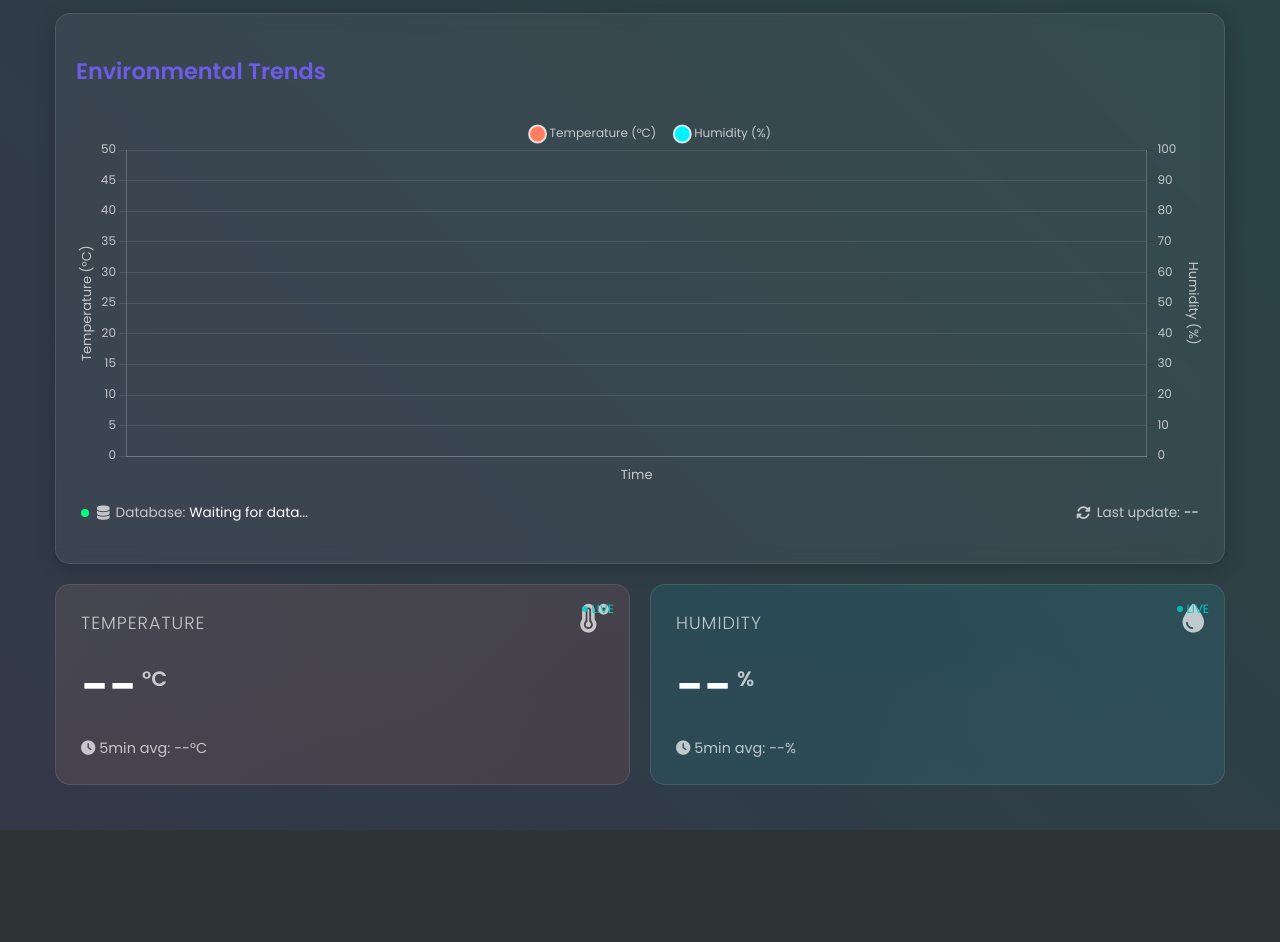
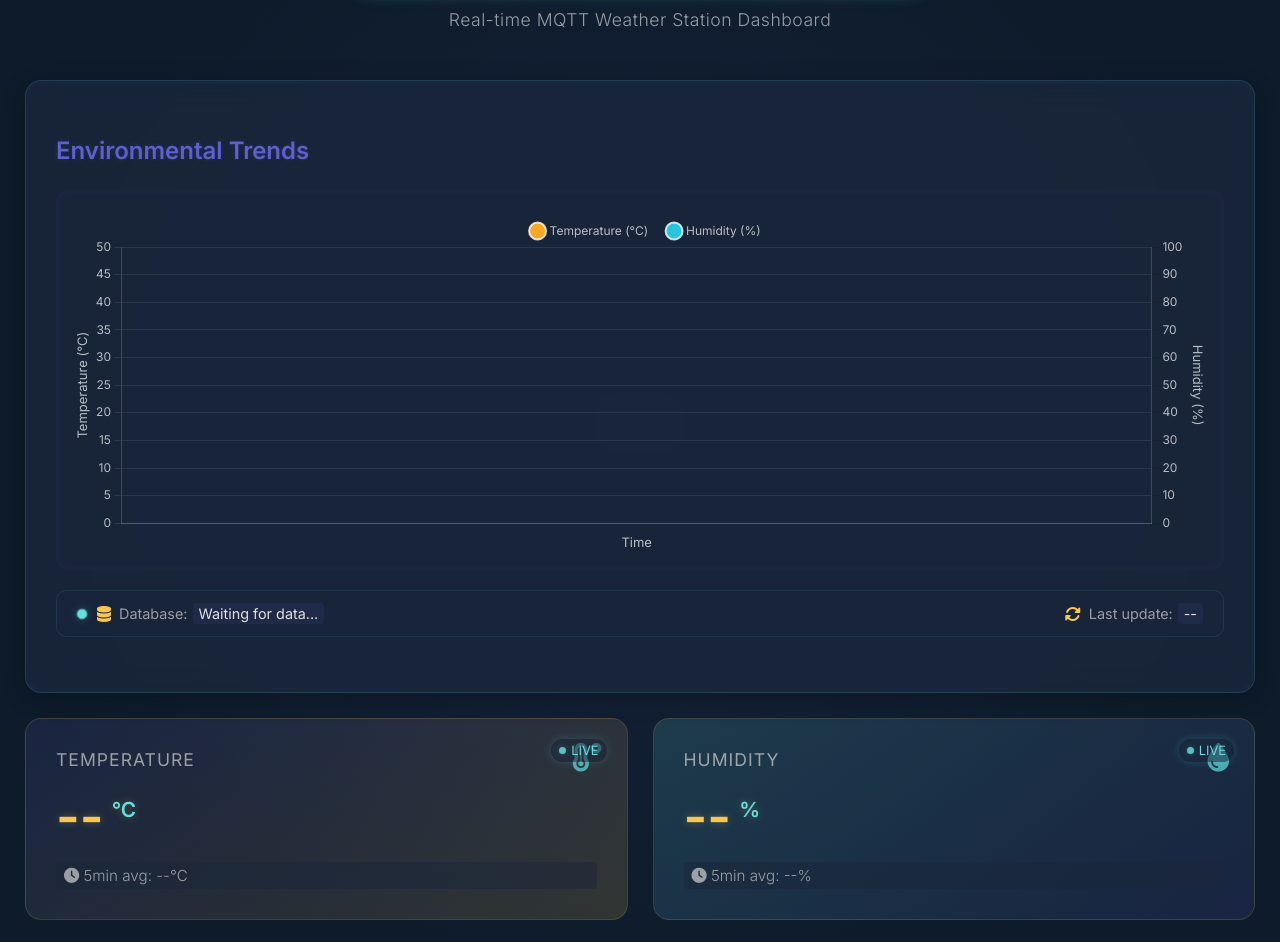
Before and after one commit to orestengabo0/mqtt-weather-app, a website: page public/index.html in a window 1280 px wide. Shown: the part 160-1102 px from the top of the page. Before the commit the page ends 990 px from the top, so only its background shows below. Drawn offline with nearby package versions, Linux system fonts and the light colour scheme; a script that the page names is missing.

Commit message:
updating the index.html

```diff
--- a/public/index.html
+++ b/public/index.html
@@ -9,17 +9,18 @@
     <script src="https://cdnjs.cloudflare.com/ajax/libs/axios/1.1.3/axios.min.js"></script>
     <link rel="stylesheet" href="https://cdnjs.cloudflare.com/ajax/libs/font-awesome/6.4.0/css/all.min.css">
     <style>
-        @import url('https://fonts.googleapis.com/css2?family=Poppins:wght@300;400;600&display=swap');
+        @import url('https://fonts.googleapis.com/css2?family=Inter:wght@300;400;600&display=swap');
 
         :root {
-            --primary-color: #6C5CE7;
-            --secondary-color: #00CEC9;
-            --accent-color: #FAB1A0;
-            --bg-dark: #2D3436;
-            --bg-light: #636E72;
-            --card-bg: rgba(255, 255, 255, 0.05);
-            --text-primary: #FFFFFF;
-            --text-secondary: rgba(255, 255, 255, 0.7);
+            --primary-color: #5E60CE; /* Deep Indigo */
+            --secondary-color: #64DFDF; /* Cyan Glow */
+            --accent-color: #F9C74F; /* Golden Yellow */
+            --bg-dark: #0D1B2A; /* Midnight Blue */
+            --bg-light: #1B263B; /* Dark Slate */
+            --card-bg: rgba(27, 38, 59, 0.85); /* Translucent Slate */
+            --text-primary: #E0E1DD; /* Soft White */
+            --text-secondary: rgba(224, 225, 221, 0.65); /* Muted White */
+            --glow-color: rgba(100, 223, 223, 0.3); /* Cyan Glow */
         }
 
         * {
@@ -29,196 +30,258 @@
         }
 
         body {
-            font-family: 'Poppins', sans-serif;
+            font-family: 'Inter', sans-serif;
             background: var(--bg-dark);
-            background-image: linear-gradient(45deg, rgba(108, 92, 231, 0.1), rgba(0, 206, 201, 0.1));
+            background-image: radial-gradient(circle at center, rgba(94, 96, 206, 0.1) 0%, var(--bg-dark) 70%);
             color: var(--text-primary);
             min-height: 100vh;
             overflow-x: hidden;
         }
 
         .dashboard {
-            max-width: 1200px;
-            margin: 30px auto;
-            padding: 15px;
+            max-width: 1320px;
+            margin: 60px auto;
+            padding: 25px;
+            position: relative;
         }
 
         .title-section {
             text-align: center;
-            margin-bottom: 40px;
+            margin-bottom: 50px;
+            position: relative;
         }
 
         .title-section h1 {
-            font-size: 2.2rem;
+            font-size: 2.5rem;
             font-weight: 600;
             color: var(--primary-color);
-            text-transform: uppercase;
-            letter-spacing: 2px;
+            letter-spacing: 1.5px;
+            padding: 10px 20px;
+            background: linear-gradient(90deg, rgba(94, 96, 206, 0.1), rgba(100, 223, 223, 0.1));
+            border-radius: 8px;
+            box-shadow: 0 0 15px var(--glow-color);
+            display: inline-block;
         }
 
         .title-section p {
-            font-size: 1rem;
+            font-size: 1.1rem;
             color: var(--text-secondary);
-            margin-top: 10px;
+            margin-top: 15px;
+            font-weight: 300;
+            letter-spacing: 0.5px;
         }
 
         .main-container {
             display: grid;
             grid-template-columns: 1fr;
-            gap: 20px;
+            gap: 25px;
         }
 
         .glass-panel {
             background: var(--card-bg);
-            backdrop-filter: blur(8px);
-            border: 1px solid rgba(255, 255, 255, 0.1);
-            border-radius: 15px;
-            padding: 20px;
-            box-shadow: 0 4px 20px rgba(0, 0, 0, 0.2);
+            backdrop-filter: blur(15px);
+            border-radius: 16px;
+            padding: 30px;
+            box-shadow: 0 6px 25px rgba(0, 0, 0, 0.2), inset 0 0 10px rgba(100, 223, 223, 0.05);
+            border: 1px solid rgba(100, 223, 223, 0.15);
+            transition: all 0.3s ease;
+        }
+
+        .glass-panel:hover {
+            box-shadow: 0 8px 35px rgba(94, 96, 206, 0.2), inset 0 0 15px rgba(100, 223, 223, 0.1);
         }
 
         .metrics-container {
             display: grid;
             grid-template-columns: repeat(auto-fit, minmax(280px, 1fr));
-            gap: 20px;
+            gap: 25px;
         }
 
         .metric-card {
             background: var(--card-bg);
-            border-radius: 15px;
-            padding: 25px;
+            border-radius: 16px;
+            padding: 30px;
             position: relative;
-            transition: all 0.3s ease;
-            border: 1px solid rgba(255, 255, 255, 0.1);
+            transition: transform 0.3s ease, box-shadow 0.3s ease;
+            border: 1px solid rgba(249, 199, 79, 0.15);
+            overflow: hidden;
+        }
+
+        .metric-card::before {
+            content: '';
+            position: absolute;
+            top: -50%;
+            left: -50%;
+            width: 200%;
+            height: 200%;
+            background: radial-gradient(circle, rgba(100, 223, 223, 0.1) 0%, transparent 70%);
+            opacity: 0;
+            transition: opacity 0.3s ease;
+        }
+
+        .metric-card:hover::before {
+            opacity: 1;
         }
 
         .metric-card:hover {
-            transform: translateY(-3px);
-            box-shadow: 0 6px 25px rgba(0, 0, 0, 0.2);
+            transform: translateY(-5px);
+            box-shadow: 0 8px 30px rgba(249, 199, 79, 0.2);
         }
 
         .metric-card.temperature {
-            background: linear-gradient(135deg, rgba(250, 177, 160, 0.1), rgba(255, 107, 107, 0.1));
+            background: linear-gradient(145deg, rgba(94, 96, 206, 0.15), rgba(249, 199, 79, 0.15));
         }
 
         .metric-card.humidity {
-            background: linear-gradient(135deg, rgba(0, 206, 201, 0.1), rgba(72, 219, 251, 0.1));
+            background: linear-gradient(145deg, rgba(100, 223, 223, 0.15), rgba(94, 96, 206, 0.15));
         }
 
         .metric-icon {
             position: absolute;
-            top: 20px;
-            right: 20px;
+            top: 25px;
+            right: 25px;
             font-size: 1.8rem;
-            color: var(--text-secondary);
+            color: var(--secondary-color);
+            opacity: 0.7;
+            transition: opacity 0.3s ease;
+        }
+
+        .metric-card:hover .metric-icon {
+            opacity: 1;
         }
 
         .metric-label {
             font-size: 1.1rem;
-            font-weight: 300;
+            font-weight: 400;
             color: var(--text-secondary);
             text-transform: uppercase;
             letter-spacing: 1px;
         }
 
         .metric-value {
-            font-size: 3rem;
+            font-size: 3.2rem;
             font-weight: 600;
             margin: 15px 0;
-            color: var(--text-primary);
+            color: var(--accent-color);
+            text-shadow: 0 0 8px rgba(249, 199, 79, 0.3);
         }
 
         .metric-unit {
             font-size: 1.3rem;
             vertical-align: super;
-            margin-left: 5px;
-            color: var(--text-secondary);
+            margin-left: 8px;
+            color: var(--secondary-color);
         }
 
         .metric-average {
             color: var(--text-secondary);
-            font-size: 0.9rem;
-            margin-top: 10px;
+            font-size: 0.95rem;
+            margin-top: 12px;
+            font-weight: 300;
+            background: rgba(27, 38, 59, 0.5);
+            padding: 4px 8px;
+            border-radius: 4px;
         }
 
         .chart-section {
-            padding: 20px 0;
+            padding: 25px 0;
+            position: relative;
         }
 
         .chart-container {
             height: 380px;
             width: 100%;
+            background: rgba(27, 38, 59, 0.4);
+            border-radius: 12px;
+            padding: 15px;
+            box-shadow: inset 0 0 10px rgba(94, 96, 206, 0.1);
         }
 
         .section-title {
-            font-size: 1.4rem;
+            font-size: 1.5rem;
             font-weight: 600;
             color: var(--primary-color);
-            margin-bottom: 20px;
+            margin-bottom: 25px;
+            text-shadow: 0 0 5px rgba(94, 96, 206, 0.2);
         }
 
         .status-section {
             display: flex;
             justify-content: space-between;
             align-items: center;
-            margin-top: 15px;
-            padding: 0 5px;
+            margin-top: 20px;
+            padding: 12px 20px;
+            background: rgba(27, 38, 59, 0.7);
+            border-radius: 10px;
+            border: 1px solid rgba(100, 223, 223, 0.1);
         }
 
         .status-item {
             display: flex;
             align-items: center;
-            font-size: 0.85rem;
+            font-size: 0.9rem;
             color: var(--text-secondary);
         }
 
         .status-icon {
-            margin-right: 6px;
-            font-size: 0.9rem;
+            margin-right: 8px;
+            font-size: 1rem;
+            color: var(--accent-color);
         }
 
         .status-value {
             font-weight: 400;
             color: var(--text-primary);
-            margin-left: 4px;
+            margin-left: 5px;
+            padding: 2px 6px;
+            background: rgba(94, 96, 206, 0.1);
+            border-radius: 4px;
         }
 
         .pulse {
             display: inline-block;
-            width: 8px;
-            height: 8px;
+            width: 10px;
+            height: 10px;
             border-radius: 50%;
-            background: #00FF7F;
-            margin-right: 8px;
+            background: var(--secondary-color);
+            margin-right: 10px;
+            box-shadow: 0 0 10px var(--glow-color);
             animation: pulse 1.8s infinite;
         }
 
         .pulse.error {
-            background: #FF3030;
+            background: #EF476F; /* Bright Pink-Red */
+            box-shadow: 0 0 10px rgba(239, 71, 111, 0.5);
         }
 
         @keyframes pulse {
-            0% { box-shadow: 0 0 0 0 rgba(0, 255, 127, 0.7); }
-            70% { box-shadow: 0 0 0 8px rgba(0, 255, 127, 0); }
-            100% { box-shadow: 0 0 0 0 rgba(0, 255, 127, 0); }
+            0% { transform: scale(1); box-shadow: 0 0 10px var(--glow-color); }
+            50% { transform: scale(1.15); box-shadow: 0 0 15px var(--glow-color); }
+            100% { transform: scale(1); box-shadow: 0 0 10px var(--glow-color); }
         }
 
         .live-indicator {
             display: inline-flex;
             align-items: center;
             color: var(--secondary-color);
-            font-size: 0.75rem;
+            font-size: 0.8rem;
             position: absolute;
-            top: 15px;
-            right: 15px;
+            top: 20px;
+            right: 20px;
+            font-weight: 400;
+            background: rgba(27, 38, 59, 0.5);
+            padding: 4px 8px;
+            border-radius: 12px;
+            box-shadow: 0 0 8px rgba(100, 223, 223, 0.2);
         }
 
         .live-dot {
-            width: 6px;
-            height: 6px;
+            width: 7px;
+            height: 7px;
             background-color: var(--secondary-color);
             border-radius: 50%;
-            margin-right: 4px;
+            margin-right: 5px;
+            box-shadow: 0 0 6px var(--glow-color);
             animation: blink 1.2s ease-in-out infinite;
         }
 
@@ -230,20 +293,29 @@
 
         @media (max-width: 768px) {
             .dashboard {
-                margin: 15px;
-                padding: 10px;
+                margin: 30px 15px;
+                padding: 15px;
+            }
+
+            .title-section h1 {
+                font-size: 2rem;
+                padding: 8px 15px;
             }
 
             .metric-value {
-                font-size: 2.5rem;
+                font-size: 2.8rem;
             }
 
             .chart-container {
-                height: 280px;
+                height: 300px;
             }
 
-            .title-section h1 {
-                font-size: 1.8rem;
+            .metric-card {
+                padding: 20px;
+            }
+
+            .glass-panel {
+                padding: 20px;
             }
         }
     </style>
@@ -309,7 +381,7 @@
         // Initialize chart with custom styling
         const ctx = document.getElementById('weatherChart').getContext('2d');
         Chart.defaults.color = 'rgba(255, 255, 255, 0.7)';
-        Chart.defaults.font.family = "'Poppins', sans-serif";
+        Chart.defaults.font.family = "'Inter', sans-serif"; // Updated to match the style's font
 
         const weatherChart = new Chart(ctx, {
             type: 'line',
@@ -318,10 +390,10 @@
                 datasets: [
                     {
                         label: 'Temperature (°C)',
-                        borderColor: '#ff7e5f',
-                        backgroundColor: 'rgba(255, 126, 95, 0.2)',
+                        borderColor: '#F9A825', // Warm Golden-Orange
+                        backgroundColor: 'rgba(249, 168, 37, 0.2)', // Matching fill with transparency
                         borderWidth: 3,
-                        pointBackgroundColor: '#ff7e5f',
+                        pointBackgroundColor: '#F9A825',
                         pointBorderColor: 'rgba(255, 255, 255, 0.8)',
                         pointBorderWidth: 2,
                         pointRadius: 4,
@@ -332,10 +404,10 @@
                     },
                     {
                         label: 'Humidity (%)',
-                        borderColor: '#00f2fe',
-                        backgroundColor: 'rgba(0, 242, 254, 0.2)',
+                        borderColor: '#26C6DA', // Cool Cyan-Teal
+                        backgroundColor: 'rgba(38, 198, 218, 0.2)', // Matching fill with transparency
                         borderWidth: 3,
-                        pointBackgroundColor: '#00f2fe',
+                        pointBackgroundColor: '#26C6DA',
                         pointBorderColor: 'rgba(255, 255, 255, 0.8)',
                         pointBorderWidth: 2,
                         pointRadius: 4,
@@ -362,7 +434,7 @@
                         }
                     },
                     tooltip: {
-                        backgroundColor: 'rgba(0, 0, 0, 0.7)',
+                        backgroundColor: 'rgba(13, 27, 42, 0.8)', // Matches bg-dark with slight transparency
                         titleFont: {
                             size: 13
                         },
@@ -377,8 +449,8 @@
                 scales: {
                     x: {
                         grid: {
-                            color: 'rgba(255, 255, 255, 0.1)',
-                            borderColor: 'rgba(255, 255, 255, 0.2)'
+                            color: 'rgba(224, 225, 221, 0.1)', // Matches text-secondary
+                            borderColor: 'rgba(224, 225, 221, 0.2)'
                         },
                         ticks: {
                             font: {
@@ -405,8 +477,8 @@
                             }
                         },
                         grid: {
-                            color: 'rgba(255, 255, 255, 0.1)',
-                            borderColor: 'rgba(255, 255, 255, 0.2)'
+                            color: 'rgba(224, 225, 221, 0.1)', // Matches text-secondary
+                            borderColor: 'rgba(224, 225, 221, 0.2)'
                         },
                         min: 0,
                         max: 50
@@ -426,7 +498,7 @@
                         max: 100,
                         grid: {
                             drawOnChartArea: false,
-                            borderColor: 'rgba(255, 255, 255, 0.2)'
+                            borderColor: 'rgba(224, 225, 221, 0.2)'
                         }
                     }
                 },
@@ -500,7 +572,7 @@
 
                     if (data.length > 0) {
                         document.getElementById("db-status").textContent = "Connected, storing data";
-                        document.getElementById("db-status").style.color = "#00FF7F";
+                        document.getElementById("db-status").style.color = "#64DFDF"; // Matches secondary-color
                         document.getElementById("db-pulse").classList.remove("error");
 
                         const latest = data[data.length - 1];
@@ -511,7 +583,7 @@
                 .catch(error => {
                     console.error('Error fetching historical data:', error);
                     document.getElementById("db-status").textContent = "Error connecting to database";
-                    document.getElementById("db-status").style.color = "#FF3030";
+                    document.getElementById("db-status").style.color = "#EF476F"; // Matches error pulse color
                     document.getElementById("db-pulse").classList.add("error");
                 });
         }
```
Also changed, not shown: README.md, 1 other file.
